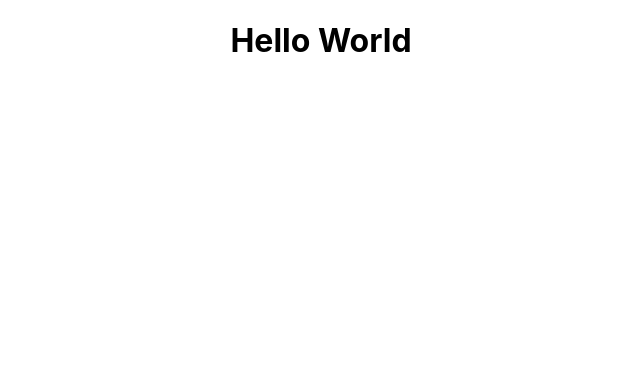
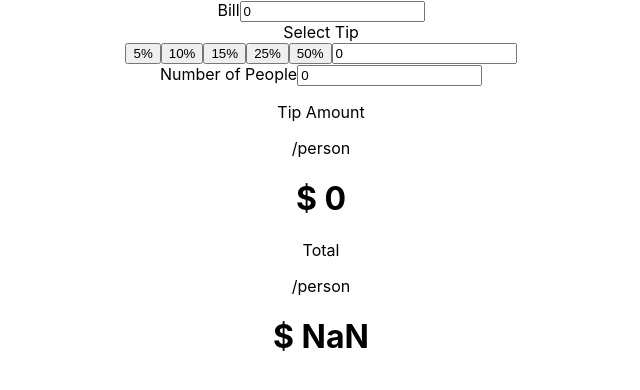
Before and after one commit to ophy90/tip-calculator-app-main, a React (Create React App) app in the folder tip-calculator/: page / in a window 1280 px wide. Shown: the top 390 px of the page, without its empty margins (319-959 px from the left). Built offline with nearby package versions, Linux system fonts and the light colour scheme.

Commit message:
building backend of the calculator

```diff
--- a/tip-calculator/src/App.js
+++ b/tip-calculator/src/App.js
@@ -1,10 +1,11 @@
 import logo from './logo.svg';
 import './App.css';
+import Calculator from './components/calculator/calculator.component'
 
 function App() {
   return (
     <div className="App">
-      <h1>Hello World</h1>
+      <Calculator/>
     </div>
   );
 }
--- /dev/null
+++ b/tip-calculator/src/components/calculator/calculator.component.js
@@ -0,0 +1,69 @@
+import React, {useEffect, useState} from "react";
+
+import './calculator.styles.sass';
+
+const Calculator = (props) => {
+    const [bill, setBill] = useState(0);
+    const [tipPercent, setTipPercent] = useState(0);
+    const [tipAmount, setTipAmount] = useState(0);
+    const [amountPeople, setAmountPeople] = useState(0);
+    const [total, setTotal] = useState(0)
+
+
+    useEffect((props) => {
+        // compute...
+        setTipAmount((bill * tipPercent) / 100);
+    }, [bill, tipPercent])
+
+    useEffect((props) => {
+        // compute...
+        setTotal((bill + tipAmount) / amountPeople);
+    }, [bill, tipAmount, amountPeople])
+
+
+    const handleChange = (setter) => (e) => {
+        let value = parseInt(e.target.value);
+        if (!isNaN(value)) {
+            setter(value);
+        } else {
+            setter(0)
+        }
+    }
+
+    return (
+        <>
+            <div className="container">
+                <div>
+                    <label>Bill</label>
+                    <input value={bill} onChange={handleChange(setBill)}/>
+                </div>
+                <div>
+                    <label>Select Tip</label>
+                    <div>
+                        <button>5%</button>
+                        <button>10%</button>
+                        <button>15%</button>
+                        <button>25%</button>
+                        <button>50%</button>
+                        <input placeholder = "Custom" value={tipPercent} onChange={handleChange(setTipPercent)}/>
+                    </div>
+                </div>
+                <div>
+                    <label>Number of People</label>
+                    <input type= "number" value={amountPeople} onChange={handleChange(setAmountPeople) }/>
+                </div>
+
+                <div>
+                    <p>Tip Amount</p>
+                    <p>/person</p>
+                    <h1>$ {tipAmount}</h1>
+                    <p>Total</p>
+                    <p>/person</p>
+                    <h1>$ {total}</h1>
+                </div>
+            </div>
+        </>
+    );
+}
+
+export default Calculator;
```
Also changed, not shown: tip-calculator/src/components/calculator/calculator.styles.sass (added).
